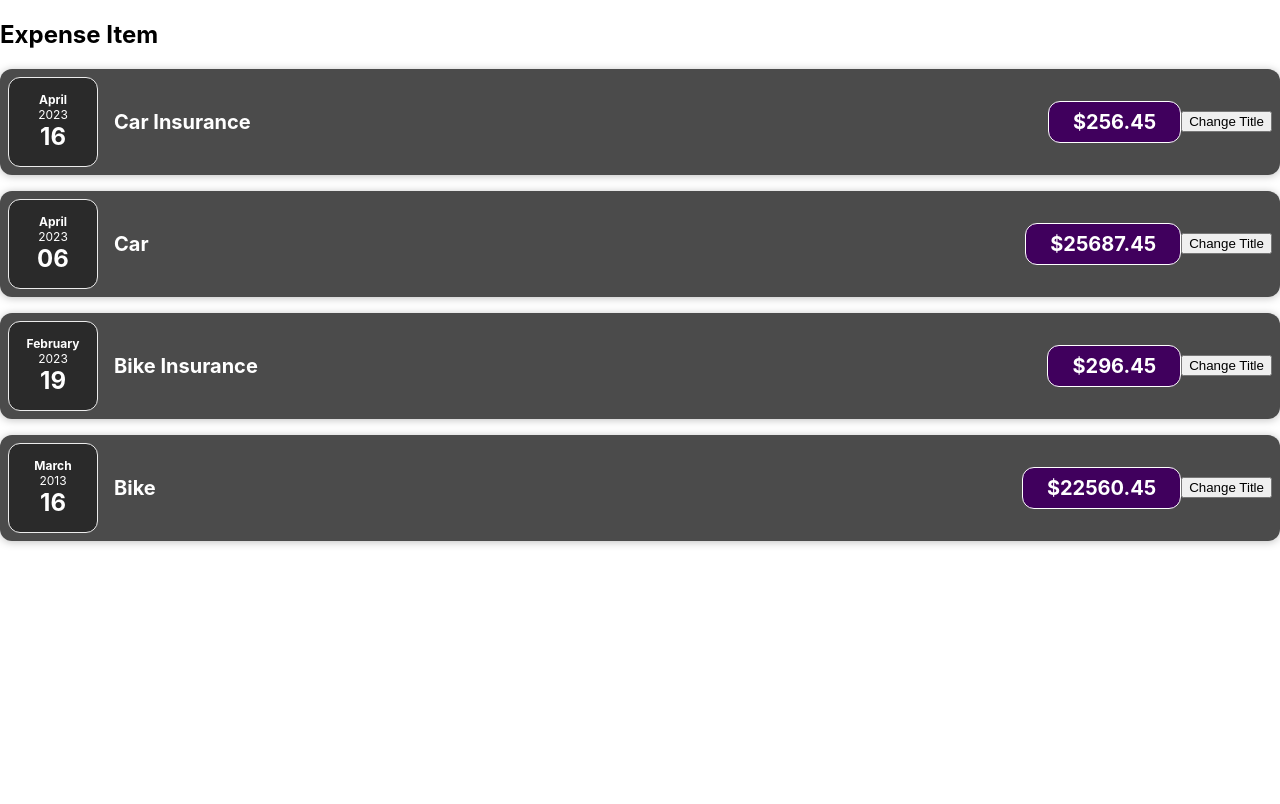
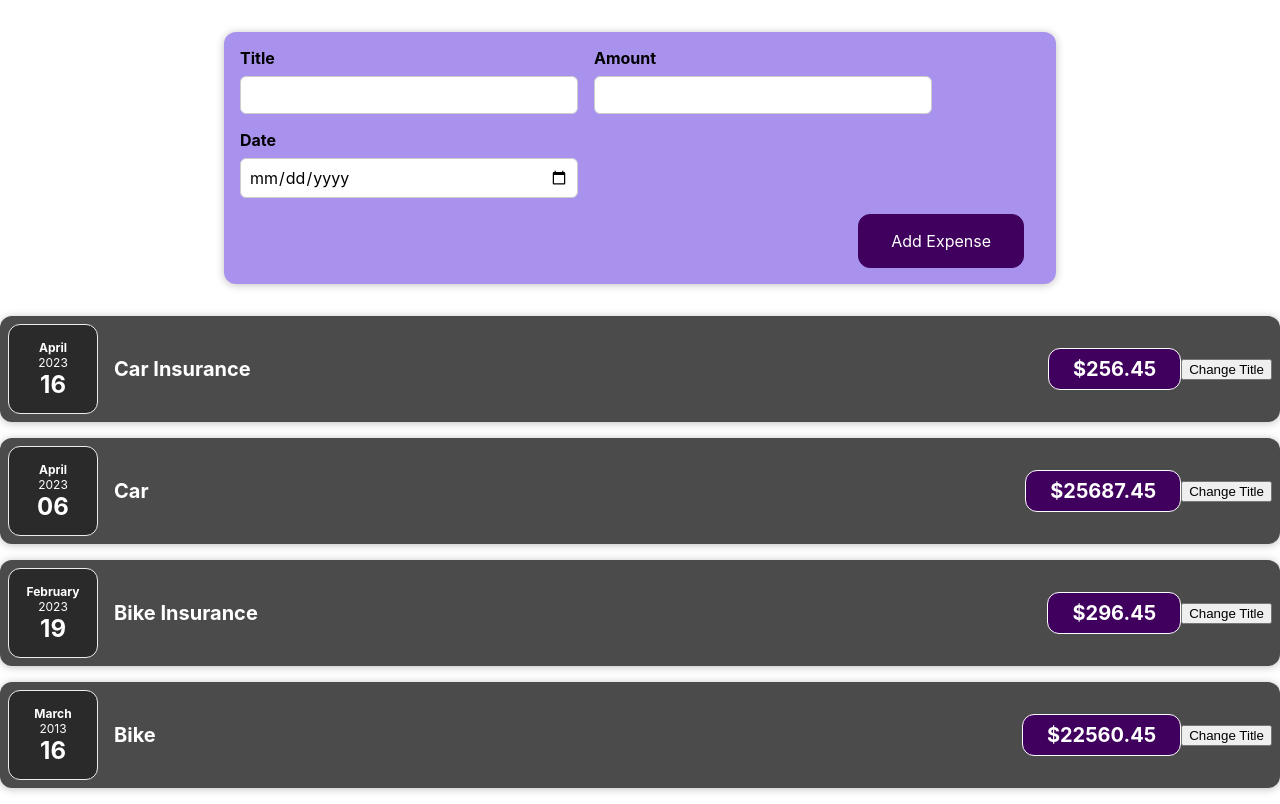
Before and after one commit to Balwantkiraula/firstReactfile, a React (Create React App) app: page / in a window 1280 px wide. Built offline with nearby package versions, Linux system fonts and the light colour scheme.

Commit message:
first commit

```diff
--- a/src/App.js
+++ b/src/App.js
@@ -1,5 +1,7 @@
-
+import React from 'react';
+import NewExpense from './components/NewExpense/NewExpense';
 import ExpenseItem from './components/Expenses/ExpenseItem';
+import Expenses from './components/Expenses/Expenses';
 const App = () => {
   const expenses=[
     {title: 'Car Insurance', amount: 256.45, date: new Date(2023, 3, 16)},
@@ -9,7 +11,7 @@ const App = () => {
 ];
   return (
     <div >
-      <h2> Expense Item</h2>
+      <NewExpense />
       <ExpenseItem title={expenses[0].title} amount={expenses[0].amount} date={expenses[0].date}></ExpenseItem>
       <ExpenseItem title={expenses[1].title} amount={expenses[1].amount} date={expenses[1].date}></ExpenseItem>
        <ExpenseItem title={expenses[2].title} amount={expenses[2].amount} date={expenses[2].date}></ExpenseItem>
--- a/src/components/Expenses/ExpenseDate.js
+++ b/src/components/Expenses/ExpenseDate.js
@@ -1,5 +1,5 @@
 import  './ExpenseDate.css';
-
+import React from 'react';
 const ExpenseDate = (props) =>{
     const month =props.date.toLocaleString('en-US', { month : 'long' });
     const day=props.date.toLocaleString('en-US', { day : '2-digit' });
--- a/src/components/Expenses/Expenses.js
+++ b/src/components/Expenses/Expenses.js
@@ -1,15 +1,15 @@
+import React from 'react';
 import './Expenses.css';
 import ExpenseItem from './ExpenseItem';
 import Card from '../UI/Card';
 
-
 const Expenses = (props) => {
 return (
     <Card className="expenses">
-         <ExpenseItem title={expenses[0].title} amount={expenses[0].amount} date={expenses[0].date}></ExpenseItem>
-      <ExpenseItem title={expenses[1].title} amount={expenses[1].amount} date={expenses[1].date}></ExpenseItem>
-       <ExpenseItem title={expenses[2].title} amount={expenses[2].amount} date={expenses[2].date}></ExpenseItem>
-       <ExpenseItem title={expenses[3].title} amount={expenses[3].amount} date={expenses[3].date}></ExpenseItem>
+         <ExpenseItem title={props[0].title} amount={props[0].amount} date={props[0].date}></ExpenseItem>
+      <ExpenseItem title={props[1].title} amount={props[1].amount} date={props[1].date}></ExpenseItem>
+       <ExpenseItem title={props[2].title} amount={props[2].amount} date={props[2].date}></ExpenseItem>
+       <ExpenseItem title={props[3].title} amount={props[3].amount} date={props[3].date}></ExpenseItem>
     </Card>
 );
 }
--- /dev/null
+++ b/src/components/NewExpense/ExpenseForm.css
@@ -0,0 +1,26 @@
+.new-expense__controls {
+  display: flex;
+  flex-wrap: wrap;
+  gap: 1rem;
+  margin-bottom: 1rem;
+  text-align: left;
+}
+
+.new-expense__control label {
+  font-weight: bold;
+  margin-bottom: 0.5rem;
+  display: block;
+}
+
+.new-expense__control input {
+  font: inherit;
+  padding: 0.5rem;
+  border-radius: 6px;
+  border: 1px solid #ccc;
+  width: 20rem;
+  max-width: 100%;
+}
+
+.new-expense__actions {
+  text-align: right;
+}
--- /dev/null
+++ b/src/components/NewExpense/ExpenseForm.js
@@ -0,0 +1,29 @@
+import React from "react";
+import './ExpenseForm.css';
+const ExpenseForm = () =>{
+    const titleChangeHandler = (event) =>{
+        console.log(event.target.value)
+    }
+return  (
+<form>
+    <div className="new-expense__controls">
+       <div className="new-expense__control">
+       <label>Title</label>
+       <input type='text' onChange={titleChangeHandler}/>
+       </div>
+       <div className="new-expense__control">
+       <label>Amount</label>
+       <input type='Number' min="0.01" step="0.01" />
+       </div>
+       <div className="new-expense__control">
+       <label>Date</label>
+       <input type='date' min="2020-01-01" max="2023-12-31"/>
+       </div>
+    </div>
+    <div className="new-expense__actions">
+    <button type="submit">Add Expense</button>
+    </div>
+</form>
+);
+}
+export default ExpenseForm;
--- /dev/null
+++ b/src/components/NewExpense/NewExpense.css
@@ -0,0 +1,38 @@
+.new-expense {
+  background-color: #a892ee;
+  padding: 1rem;
+  margin: 2rem auto;
+  width: 50rem;
+  max-width: 95%;
+  border-radius: 12px;
+  text-align: center;
+  box-shadow: 0 1px 8px rgba(0, 0, 0, 0.25);
+}
+
+.new-expense button {
+  font: inherit;
+  cursor: pointer;
+  padding: 1rem 2rem;
+  border: 1px solid #40005d;
+  background-color: #40005d;
+  color: white;
+  border-radius: 12px;
+  margin-right: 1rem;
+}
+
+.new-expense button:hover,
+.new-expense button:active {
+  background-color: #510674;
+  border-color: #510674;
+}
+
+.new-expense button.alternative {
+  color: #220131;
+  border-color: transparent;
+  background-color: transparent;
+}
+
+.new-expense button.alternative:hover,
+.new-expense button.alternative:active {
+  background-color: #ddb3f8;
+}
--- /dev/null
+++ b/src/components/NewExpense/NewExpense.js
@@ -0,0 +1,11 @@
+import React from "react";
+import ExpenseForm from "./ExpenseForm.js";
+import './NewExpense.css';
+const NewExpense = () =>{
+    return (
+    <div className="new-expense">
+   <ExpenseForm />
+    </div>
+    );
+}
+export default NewExpense;
```
